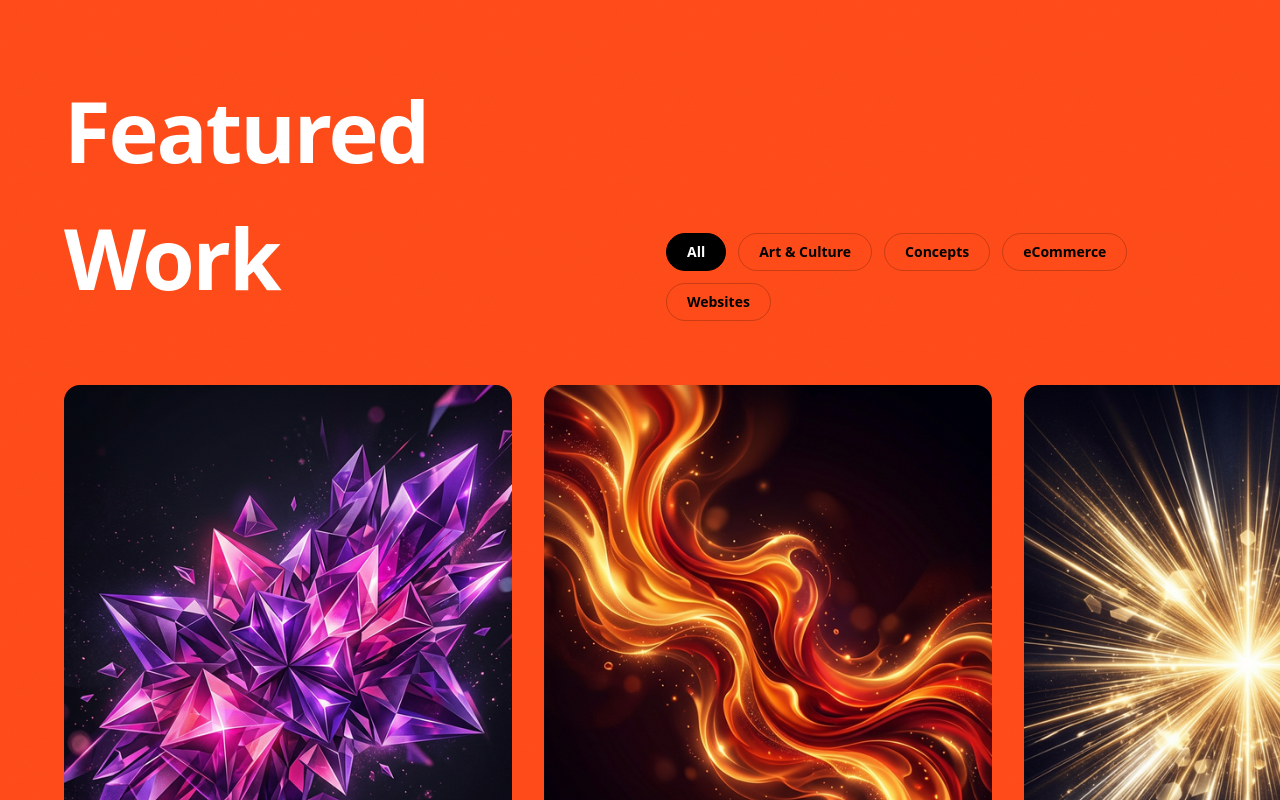
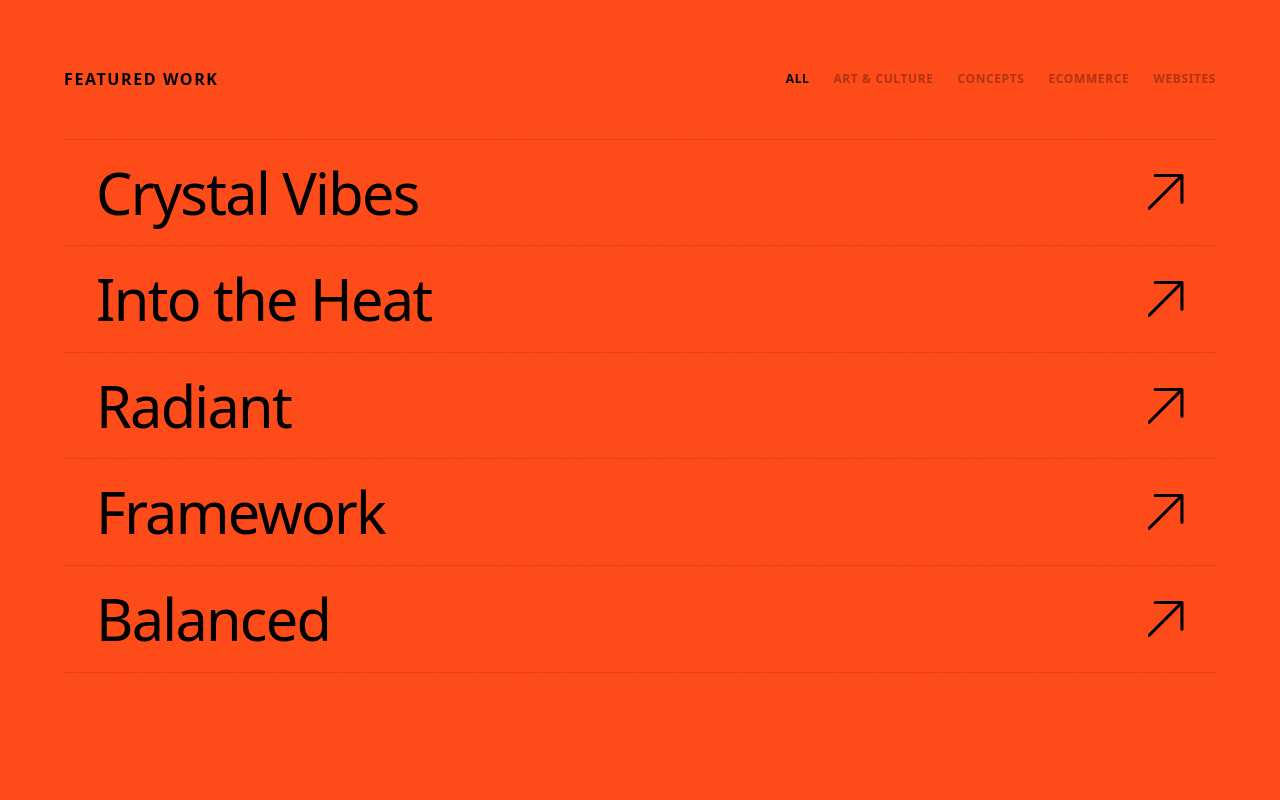
Before and after one commit to dhruba-datta/Aqua, a React (Vite) app: page / in a window 1280 px wide. Shown: the part 2820-3620 px from the top of the page. Built offline with nearby package versions, Linux system fonts and the light colour scheme; the HTML template or start-up script is replaced by a standard one; a web font is replaced by a local one.

Commit message:
project section fixed

```diff
--- a/src/components/Portfolio.jsx
+++ b/src/components/Portfolio.jsx
@@ -1,115 +1,188 @@
-import { useEffect, useRef, useState } from 'react';
+import { useState, useRef, useEffect } from 'react';
 import { gsap } from 'gsap';
 import { ScrollTrigger } from 'gsap/ScrollTrigger';
 
 gsap.registerPlugin(ScrollTrigger);
 
 const projects = [
-  { title: 'Crystal Vibes', category: 'Art & Culture', image: '/images/crystal-vibes.png' },
-  { title: 'Into the Heat', category: 'Concepts', image: '/images/into-the-heat.png' },
-  { title: 'Radiant', category: 'eCommerce', image: '/images/radiant.png' },
-  { title: 'Framework', category: 'Websites', image: '/images/framework.png' },
-  { title: 'Balanced', category: 'Art & Culture', image: '/images/balanced.png' },
+  {
+    title: 'Crystal Vibes',
+    categories: ['art-culture'],
+    image: 'https://themenectar.com/salient/signal/wp-content/uploads/sites/45/2025/10/karsten-winegeart-Dh5Re5w_fv8-unsplash.jpg',
+    href: '#',
+  },
+  {
+    title: 'Into the Heat',
+    categories: ['concepts'],
+    image: 'https://themenectar.com/salient/signal/wp-content/uploads/sites/45/2025/08/andrei-castanha-fuTjGnN8rNs-unsplash.jpg',
+    href: '#',
+  },
+  {
+    title: 'Radiant',
+    categories: ['art-culture', 'concepts'],
+    image: 'https://themenectar.com/salient/signal/wp-content/uploads/sites/45/2025/06/christian-agbede-aohV_aatqQw-unsplash-1-1.jpg',
+    href: '#',
+  },
+  {
+    title: 'Framework',
+    categories: ['concepts', 'websites'],
+    image: 'https://themenectar.com/salient/signal/wp-content/uploads/sites/45/2025/04/yordan-stoyanov-IKy3Rqo3SBx4-unsplash-1.jpg',
+    href: '#',
+  },
+  {
+    title: 'Balanced',
+    categories: ['art-culture', 'websites'],
+    image: 'https://themenectar.com/salient/signal/wp-content/uploads/sites/45/2025/02/braxton-apana-2Y4KrTv1kvU-unsplash-1.jpg',
+    href: '#',
+  },
 ];
 
-const filters = ['All', 'Art & Culture', 'Concepts', 'eCommerce', 'Websites'];
+const filters = [
+  { label: 'All', value: '-1' },
+  { label: 'Art & Culture', value: 'art-culture' },
+  { label: 'Concepts', value: 'concepts' },
+  { label: 'eCommerce', value: 'ecommerce' },
+  { label: 'Websites', value: 'websites' },
+];
 
 export default function Portfolio() {
-  const [activeFilter, setActiveFilter] = useState('All');
-  const trackRef = useRef(null);
+  const [activeFilter, setActiveFilter] = useState('-1');
   const sectionRef = useRef(null);
+  const imageRef = useRef(null);
+  const mousePos = useRef({ x: 0, y: 0 });
+  const activeItemRef = useRef(null);
 
-  const filtered = activeFilter === 'All'
-    ? projects
-    : projects.filter((p) => p.category === activeFilter);
+  const filtered =
+    activeFilter === '-1'
+      ? projects
+      : projects.filter((p) => p.categories.includes(activeFilter));
 
+  // Floating image follow effect
   useEffect(() => {
-    const track = trackRef.current;
+    const image = imageRef.current;
+    if (!image) return;
+
+    let rafId;
+    const follow = () => {
+      gsap.to(image, {
+        x: mousePos.current.x,
+        y: mousePos.current.y,
+        duration: 0.4,
+        ease: 'power3.out',
+      });
+      rafId = requestAnimationFrame(follow);
+    };
+    rafId = requestAnimationFrame(follow);
+
+    return () => cancelAnimationFrame(rafId);
+  }, []);
+
+  const handleMouseMove = (e) => {
     const section = sectionRef.current;
-    if (!track || !section) return;
-
-    const scrollWidth = track.scrollWidth - window.innerWidth;
-
-    const trigger = ScrollTrigger.create({
-      trigger: section,
-      start: 'top top',
-      end: () => `+=${scrollWidth}`,
-      pin: true,
-      scrub: 1,
-      invalidateOnRefresh: true,
-      animation: gsap.to(track, {
-        x: -scrollWidth,
-        ease: 'none',
-      }),
-    });
-
-    return () => trigger.kill();
-  }, [filtered]);
-
-  const handleMouseMove = (e, card) => {
-    const rect = card.getBoundingClientRect();
-    const x = ((e.clientX - rect.left) / rect.width - 0.5) * 20;
-    const y = ((e.clientY - rect.top) / rect.height - 0.5) * 20;
-    const img = card.querySelector('.project-img');
-    if (img) {
-      img.style.transform = `translate(${x}px, ${y}px) scale(1.05)`;
-    }
+    if (!section) return;
+    const rect = section.getBoundingClientRect();
+    mousePos.current = {
+      x: e.clientX - rect.left,
+      y: e.clientY - rect.top,
+    };
   };
 
-  const handleMouseLeave = (card) => {
-    const img = card.querySelector('.project-img');
-    if (img) {
-      img.style.transform = 'translate(0, 0) scale(1)';
-    }
+  const handleItemEnter = (project) => {
+    activeItemRef.current = project;
+    const image = imageRef.current;
+    if (!image) return;
+
+    const img = image.querySelector('img');
+    if (img) img.src = project.image;
+
+    gsap.to(image, {
+      opacity: 1,
+      scale: 1,
+      duration: 0.3,
+      ease: 'power2.out',
+    });
+  };
+
+  const handleItemLeave = () => {
+    activeItemRef.current = null;
+    const image = imageRef.current;
+    if (!image) return;
+
+    gsap.to(image, {
+      opacity: 0,
+      scale: 0.8,
+      duration: 0.3,
+      ease: 'power2.out',
+    });
   };
 
   return (
-    <section className="relative overflow-hidden py-24 md:py-32" id="portfolio" ref={sectionRef}>
-      <div className="mx-auto px-6 sm:px-10 lg:px-16 mb-16">
-        <div className="flex flex-col md:flex-row md:items-end justify-between gap-8">
-          <h2 className="text-fluid-h2 font-bold tracking-tight">Featured Work</h2>
-          <div className="flex flex-wrap gap-3">
+    <section
+      className="relative py-24 md:py-32 w-full"
+      id="portfolio"
+      ref={sectionRef}
+      onMouseMove={handleMouseMove}
+    >
+      <div className="w-full px-4 sm:px-10 lg:px-16">
+        {/* Header: Label and Filters Flex Layout */}
+        <div className="flex flex-col md:flex-row md:items-center justify-between gap-4 mb-12 w-full">
+          <p className="uppercase text-[14px] md:text-[16px] font-bold tracking-widest text-black m-0 shrink-0">
+            Featured Work
+          </p>
+          <div className="hidden md:flex flex-wrap gap-6">
             {filters.map((f) => (
-              <button
-                key={f}
-                className={`px-5 py-2 rounded-full text-sm font-semibold border transition-all ${
-                  activeFilter === f
-                    ? 'bg-black text-white border-black'
-                    : 'bg-transparent text-black border-black/20 hover:border-black'
+              <a
+                key={f.value}
+                href="#"
+                className={`text-[12px] uppercase font-bold tracking-wider transition-colors ${
+                  activeFilter === f.value ? 'text-black' : 'text-black/30 hover:text-black'
                 }`}
-                onClick={() => setActiveFilter(f)}
+                onClick={(e) => {
+                  e.preventDefault();
+                  setActiveFilter(f.value);
+                }}
               >
-                {f}
-              </button>
+                {f.label}
+              </a>
             ))}
           </div>
         </div>
+
+        {/* Vertical List */}
+        <div className="portfolio-list border-t border-black/10">
+          {filtered.map((project) => (
+            <a
+              key={project.title}
+              href={project.href}
+              className="portfolio-item group block border-b border-black/10 transition-colors duration-400 hover:bg-[#121213] hover:text-[#F0EAE6] text-black"
+              onMouseEnter={() => handleItemEnter(project)}
+              onMouseLeave={handleItemLeave}
+            >
+              <div className="portfolio-item-inner flex items-center justify-between py-5 md:py-6 px-4 md:px-8 transition-transform duration-400 group-hover:translate-x-4 md:group-hover:translate-x-8">
+                <h2 className="portfolio-item-title text-[clamp(2.2rem,4.5vw,4.8rem)] leading-none tracking-[-0.03em] font-normal m-0">
+                  {project.title}
+                </h2>
+                <div className="portfolio-item-arrow-wrap transition-transform duration-400 group-hover:-translate-x-8 md:group-hover:-translate-x-16">
+                  <svg
+                    className="portfolio-item-arrow w-[28px] h-[28px] md:w-[36px] md:h-[36px] shrink-0 transition-transform duration-300 group-hover:scale-110"
+                    stroke="currentColor"
+                    fill="currentColor"
+                    strokeWidth="0"
+                    viewBox="60 58 140 140"
+                    xmlns="http://www.w3.org/2000/svg"
+                  >
+                    <path d="M198,64V168a6,6,0,0,1-12,0V78.48L68.24,196.24a6,6,0,0,1-8.48-8.48L177.52,70H88a6,6,0,0,1,0-12H192A6,6,0,0,1,198,64Z" />
+                  </svg>
+                </div>
+              </div>
+            </a>
+          ))}
+        </div>
       </div>
 
-      <div className="w-full">
-        <div className="flex flex-nowrap gap-8 px-6 sm:px-10 lg:px-16" ref={trackRef}>
-          {filtered.map((project) => (
-            <article
-              key={project.title}
-              className="relative flex-none w-[85vw] md:w-[45vw] lg:w-[35vw] group cursor-pointer"
-              onMouseMove={(e) => handleMouseMove(e, e.currentTarget)}
-              onMouseLeave={(e) => handleMouseLeave(e.currentTarget)}
-            >
-              <div className="aspect-4/5 overflow-hidden rounded-2xl bg-white/5 mb-6">
-                <img
-                  src={project.image}
-                  alt={project.title}
-                  className="project-img w-full h-full object-cover transition-transform duration-500"
-                  loading="lazy"
-                />
-              </div>
-              <div className="flex flex-col gap-2">
-                <span className="text-accent text-sm font-bold uppercase tracking-widest">{project.category}</span>
-                <h3 className="text-3xl font-semibold tracking-tight group-hover:text-accent transition-colors">{project.title}</h3>
-              </div>
-            </article>
-          ))}
-        </div>
+      {/* Floating cursor-follow image */}
+      <div className="portfolio-hover-image absolute top-0 left-0 w-[400px] h-[280px] pointer-events-none z-10 opacity-0 scale-90 overflow-hidden rounded-xl will-change-[transform,opacity] -ml-[200px] -mt-[140px]" ref={imageRef}>
+        <img src="" alt="" className="w-full h-full object-cover" />
       </div>
     </section>
   );
--- a/src/index.css
+++ b/src/index.css
@@ -181,4 +181,5 @@
       font-size: 10vw;
     }
   }
+
 }
```
